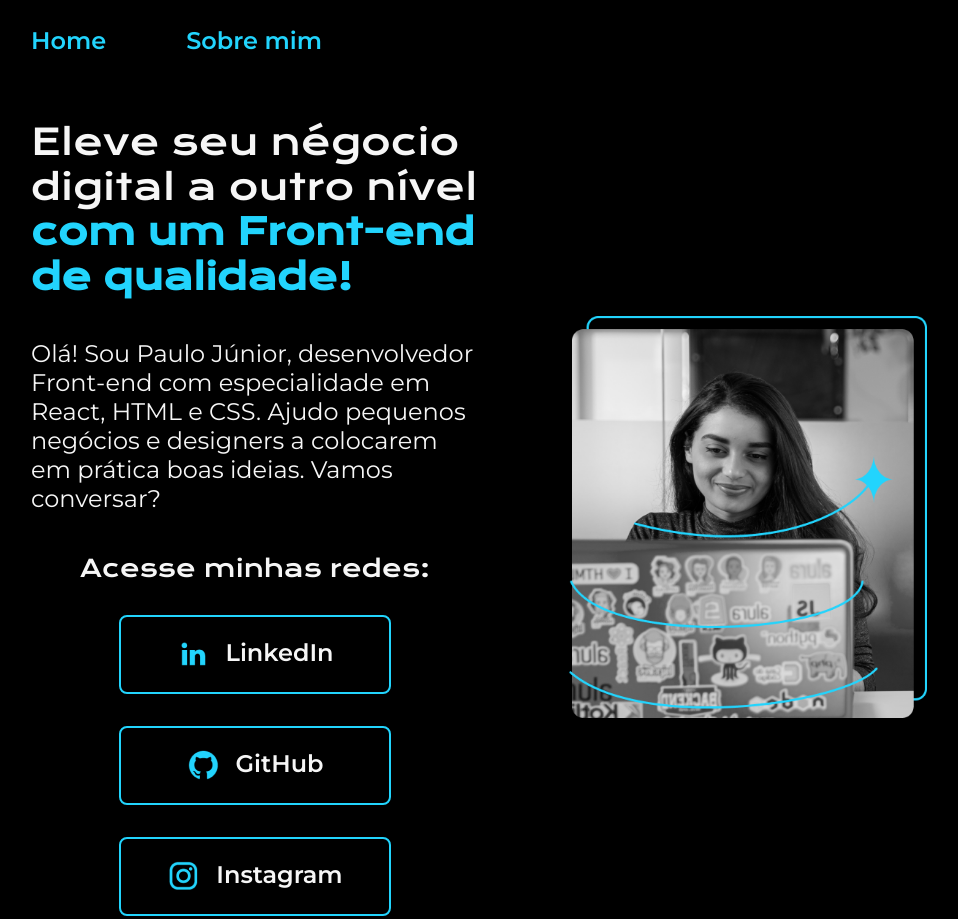
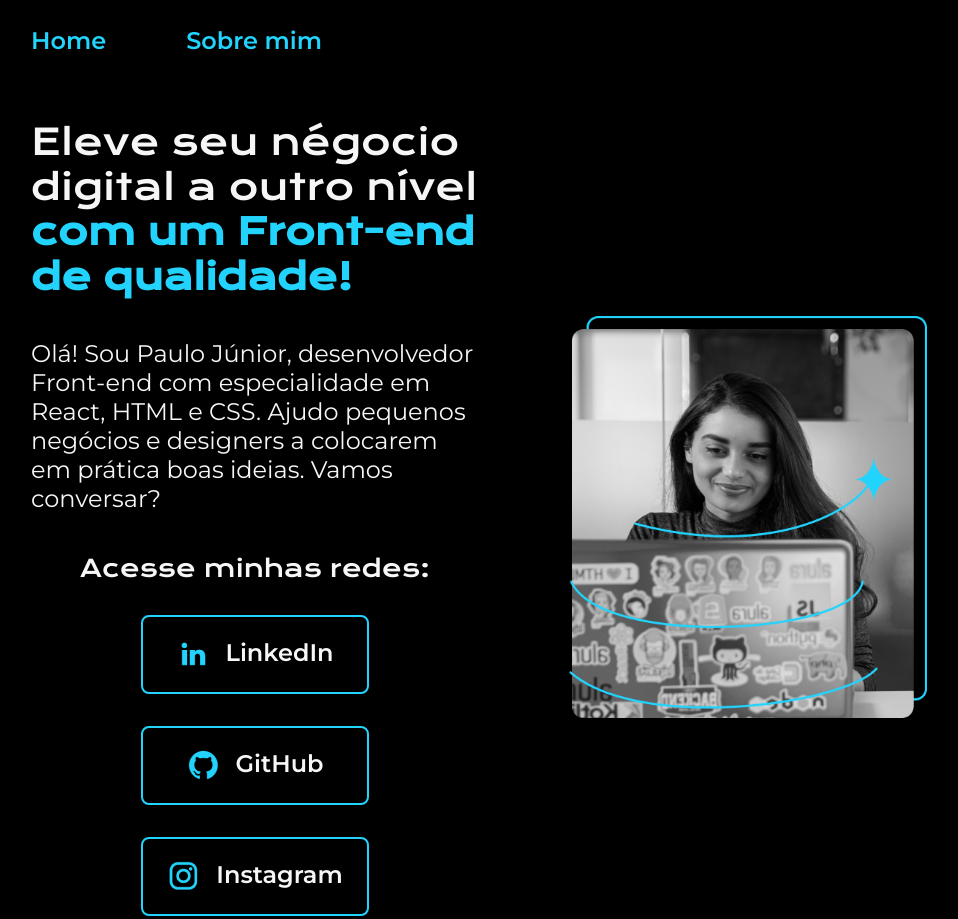
Before and after one commit to PauloJuniorPejota/figma-completo-alura, a plain HTML site: page index.html in a window 1280 px wide. Shown: the top 919 px of the page, without its empty margins (161-1119 px from the left). Drawn offline with nearby package versions, Linux system fonts and the light colour scheme.

Commit message:
Update style.css

```diff
--- a/styles/style.css
+++ b/styles/style.css
@@ -77,8 +77,8 @@ body{
     font-weight: 400;
 }
 .apresentacao__links__navegacao{
-    border: 2px solid var(--cor-terciaria);
-    width: 60%;
+    border: 0.125rem solid var(--cor-terciaria);
+    width: 50%;
     text-align: center;
     border-radius: 8px;
     font-size: 1.5rem;
```
